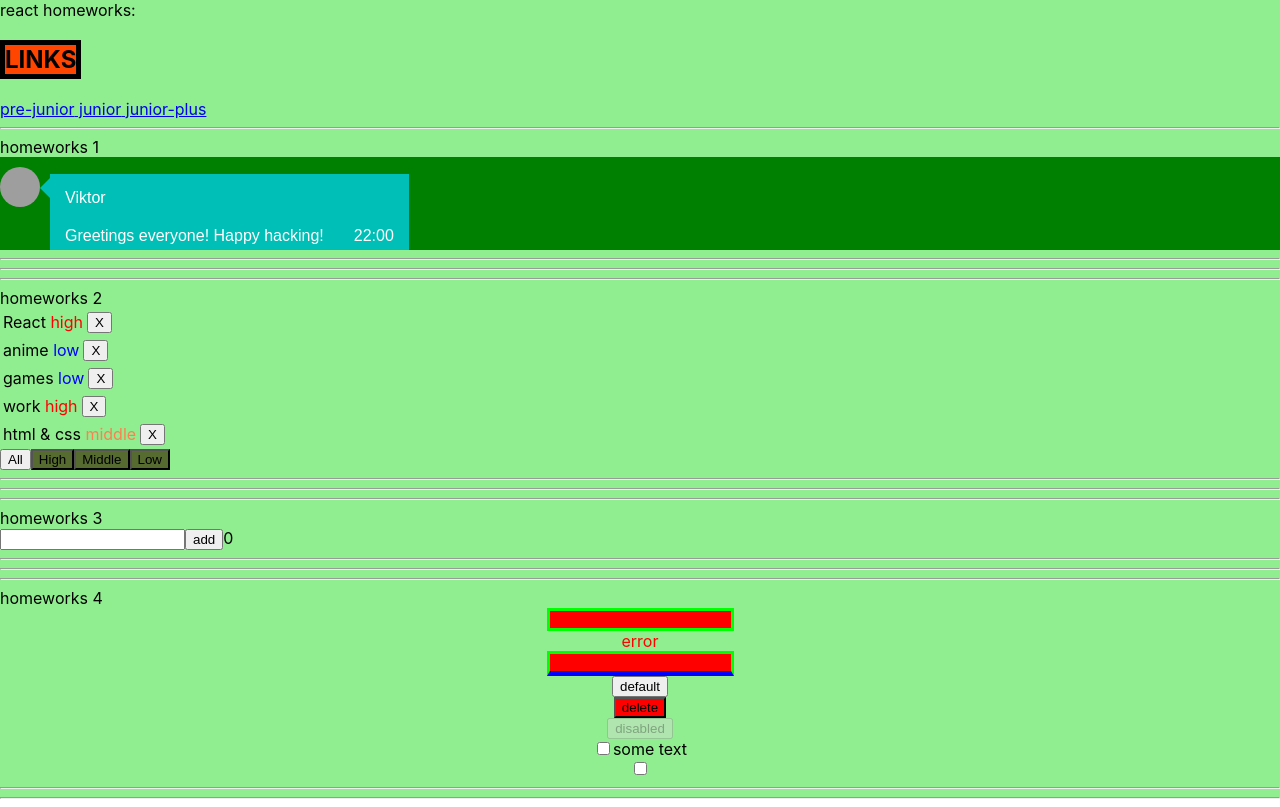
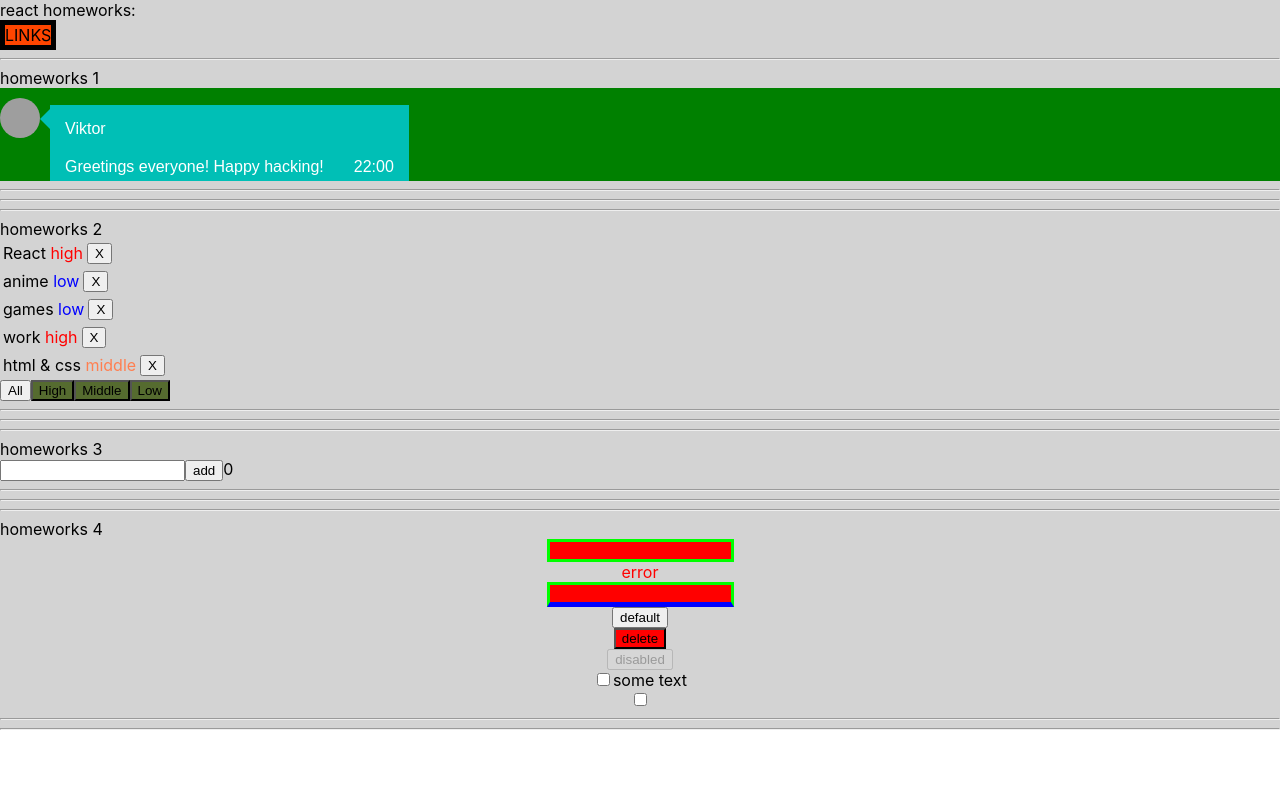
Before and after one commit to m4nchkin/m4nchkin.github.io, a React (Create React App) app: page /#/pre-junior in a window 1280 px wide. Built offline with nearby package versions, Linux system fonts and the light colour scheme; grey boxes are pictures that could not be loaded.

Commit message:
Initial commit

```diff
--- a/src/p1-main/m1-ui/u1-app/App.module.css
+++ b/src/p1-main/m1-ui/u1-app/App.module.css
@@ -1,3 +1,3 @@
 .App {
-    background-color: lightgreen;
+    background-color: lightgrey;
 }
--- a/src/p2-homeworks/h5-rrd-v6/Header.tsx
+++ b/src/p2-homeworks/h5-rrd-v6/Header.tsx
@@ -18,15 +18,14 @@ function Header() {
 
 
     const Links = (props: LinksPropsType) => {
-        return <>
-            <h2 className={s.dropdown}><span>LINKS</span></h2>
+        return <div className={s.dropdown}>
+            LINKS
             <div className={s.dropdownContent}>
                 <NavLink to={PATH.PRE_JUNIOR}> pre-junior</NavLink>
                 <NavLink to={PATH.JUNIOR}> junior</NavLink>
                 <NavLink to={PATH.JUNIOR_PLUS}> junior-plus</NavLink>
             </div>
-            {/*{props.collapsed && <Body/>}*/}
-    </>
+    </div>
     }
 
     return (
--- a/src/p2-homeworks/h5-rrd-v6/pages/style.module.css
+++ b/src/p2-homeworks/h5-rrd-v6/pages/style.module.css
@@ -1,18 +1,31 @@
 .dropdown{
     background-color: orangered;
     border: 5px solid black;
+    display: inline-block;
     position: relative;
-    display: inline-block;
+    text-align: center;
+    text-transform: uppercase;
 }
-.dropdown-content{
-    display: none;
-    position: absolute;
-    background-color: #f9f9f9;
+.dropdownContent{
+    visibility: hidden;
+    position:absolute;
     min-width: 160px;
-    box-shadow: 0px 8px 16px 0px rgba(0,0,0,0.2);
+    box-shadow: 0 8px 16px 0 rgba(0,0,0,0.2);
+    z-index: 1;
+    background-color: lightskyblue;
+    box-sizing:border-box;
+}
+.dropdownContent a {
+    color: black;
     padding: 12px 16px;
-    z-index: 1;
-}
-.dropdown:hover .dropdown-content {
+    text-decoration: none;
     display: block;
 }
+
+.dropdownContent a:hover {
+    background-color: #ddd;
+}
+
+.dropdown:hover .dropdownContent {
+    visibility: visible;
+}
```
Also changed, not shown: 2 other files (tests, documents, lock files or other folders).
